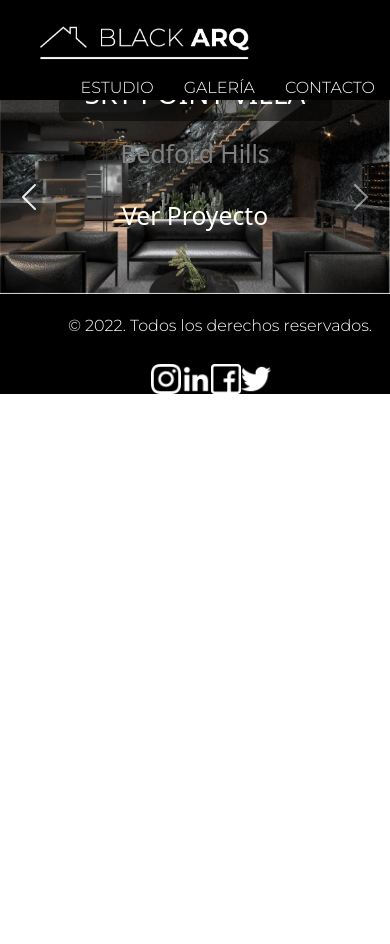
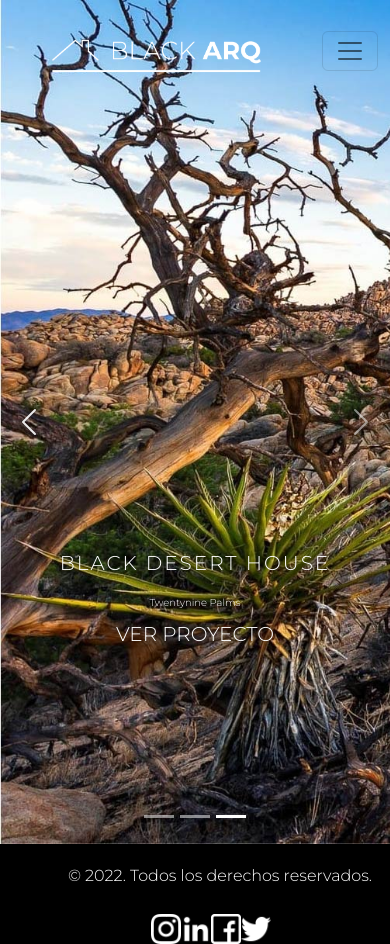
Before and after one commit to Kowa13/Black-Arq, a plain HTML site: page index.html in a window 390 px wide. Both pictures are taken after a click on the button "Previous". Before the commit the page ends 844 px from the top, so only its background shows below. Drawn offline with nearby package versions, Linux system fonts and the light colour scheme.

Commit message:
hice la preentrega2

```diff
--- a/css/1.css
+++ b/css/1.css
@@ -1,112 +1,81 @@
 
 /* RESET */
 *{
-    margin: 0;
-    padding: 0;
-    box-sizing: border-box;
+    font-family: 'Montserrat', sans-serif;
 }
+
 /* HEADER */
-    .div1 {
-        background-color: black;
-        width: 100%;
-        height: 100px;
-        }
-        .logo {
+.logo{
     height: 50px;
     margin-top: 25px;
     margin-left: 40px;
 }
-        .enlace{
-            display: flex;
-            flex-direction: row;
-            justify-content: flex-end;
-            list-style: none;
+.navbar-nav a{
+    font-size: 18px;
+    text-transform: uppercase;
+    font-weight: 500;
 }
-        .enlaces{
-            text-decoration: none;
+.navbar-light .navbar-brand{
     color: white;
-            font-family: 'Montserrat', sans-serif;
-            padding: 15px;
-        }
-        li:hover a{
-            color: grey;
-        }
-    /* MAIN */
-    .contenido__flecha{
-        height: 60px;
-        width: 60px;
-    }
-    .miniatura{
-        display: flex;
-        justify-content: center;
-        height: 100%;
-        align-items: center;
-    }
-    .div3 {
-        height: 100%;
-        display: flex;
-        flex-direction: column;
-        justify-content: center;
-        align-items: center;
-        font-family: 'Montserrat', sans-serif;
-    }
-        .contenido__título{
-            color: white;
-            background-color: rgba(0, 0, 0, 0.507);
-            border-radius: 10px;
-            padding: 10px;
+    font-size: 25px;
+    text-transform: uppercase;
+    font-weight: bold;
+    letter-spacing: 2px;
 }
 
-        .contenido__ubicación{
-            color: gray;
-            padding: 10px;
+/* MAIN */
+.bg-light{
+    background-color: transparent !important;
 }
 
-        .contenido__enter{
-            color: white;
-            text-decoration: none;
-            margin-top: 10px;
-            padding: 10px;
-        }
-        a:hover h2{
-            color: gray;
+.carousel-item{
+    height: 100vh;
+    min-height: 300px;
 }
 .carousel-caption{
     margin-bottom: 150px;
 }
+.carousel-caption h5{
+    font-size: 45px;
+    text-transform: uppercase;
+    letter-spacing: 2px;
+    margin-top: 25px;
+}
+.carousel-caption p{
+    width: 60%;
+    margin: auto;
+    font-size: 18px;
+    line-height: 1.9;
+}
+.carousel-caption a{
+    text-transform: uppercase;
+    text-decoration: none;
+    color: white;
+}
 
 /* BLACK VILLA */
 
-    .fondo1 {
+.fondo1{
     background-color: black;
 }
-
-        .div11 {
-        background-color: rgba(0, 0, 0, 0.274);
-        width: 100%;
-        height: 100px;
+.contenedor{
+    display: flex;
+    flex-direction: column;
 }
-        .logo1 {
-            height: 50px;
-            margin-top: 25px;
-            margin-left: 40px;
+.fila1{
+    display: flex;
+    flex-direction: row;
 }
-        .enlace1{
-            text-decoration: none;
-            color: white;
-            font-family: 'Montserrat', sans-serif;
-            list-style: none;
-            padding: 15px;
+.fila2{
+    display: flex;
+    flex-direction: row;
 }
 .enlaces1{
     display: flex;
     flex-direction: row;
     justify-content: flex-end;
 }
-        li:hover a{
-            color: grey;
-        }
-        .título {
+.título{
     font-family: 'Montserrat', sans-serif;
     color: white;
     padding: 10px;
@@ -119,6 +88,7 @@
     color: white;
     padding: 10px;
 }
+
 
 /* FOOTER */
 .footer{
@@ -149,18 +119,33 @@
 }
 
 @media (max-width: 480px) {
-    .ícono {
+.ícono{
     justify-content: center;
 }
 .derechos{
     justify-content: center;
 }
-    .carousel-caption{
-        font-size: x-small;
+.carousel-caption h5{
+    font-size: 20px;
 }
+.carousel-caption p{
+    font-size: 10px
 }
-    @media (max-width: 900px) {
-        .carousel-caption{
-            margin-bottom: 0px;
+.carousel-caption h2{
+    font-size: 20px
 }
+.contenedor{
+    align-items: center;
 }
+.fila1{
+    flex-direction: column;
+    justify-content: center;
+}
+.fila2{
+    flex-direction: column;
+}
+.parrafo1 p{
+    width: 100%;
+}
+
+}
--- a/index.html
+++ b/index.html
@@ -6,69 +6,92 @@
     <meta name="viewport" content="width=device-width, initial-scale=1.0">
     <link rel="shortcut icon" href="./img/favicon.png" type="image/x-icon">
     <title>Black Arq</title>
+    <link rel="stylesheet" href="./css/1.css">
     <link rel="stylesheet" href="https://cdnjs.cloudflare.com/ajax/libs/animate.css/4.1.1/animate.min.css"/>
-    <link rel="stylesheet" href="./css/1.css">
     <style>
         @import url('https://fonts.googleapis.com/css2?family=Montserrat:wght@300&display=swap');
     </style>
     <!-- CSS only -->
     <link href="https://cdn.jsdelivr.net/npm/bootstrap@5.2.0-beta1/dist/css/bootstrap.min.css" rel="stylesheet" integrity="sha384-0evHe/X+R7YkIZDRvuzKMRqM+OrBnVFBL6DOitfPri4tjfHxaWutUpFmBp4vmVor" crossorigin="anonymous">
+
 </head>
-<body class="fondo">
-    <div class="div1">
-        <header class="header">
-            <a href="index.html">
+<body>
+    <!--HEADER DE LA PÁGINA-->
+    <nav class="navbar navbar-expand-lg fixed-top">
+        <div class="container">
+          <a class="navbar-brand" href="index.html">
             <img class="logo" src="./img/Logo.png" alt="Logo Black Arq">
           </a>
-            <!--NAVEGADOR DE LA PÁGINA-->
-            <nav class="animate__animated animate__backInRight">
-                <ul class="enlace">
-                    <li><a class="enlaces" href="./Pages/estudio.html">ESTUDIO</a></li>
-                    <li><a class="enlaces" href="./Pages/galería.html">GALERÍA</a></li>
-                    <li><a class="enlaces" href="./Pages/contacto.html">CONTACTO</a></li>
+          <button class="navbar-toggler" type="button" data-bs-toggle="collapse" data-bs-target="#navbarSupportedContent" aria-controls="navbarSupportedContent" aria-expanded="false" aria-label="Toggle navigation">
+            <span class="navbar-toggler-icon"></span>
+          </button>
+          <div class="collapse navbar-collapse" id="navbarSupportedContent">
+            <ul class="navbar-nav ms-auto mb-2 mb-lg-0">
+              <li class="nav-item">
+                <a class="nav-link text-white" href="#">ESTUDIO</a>
+              </li>
+              <li class="nav-item">
+                <a class="nav-link text-white" href="#">GALERÍA</a>
+              </li>
+              <li class="nav-item">
+                <a class="nav-link text-white" href="#">CONTACTO</a>
+              </li>
             </ul>
+          </div>
+        </div>
     </nav>
-        </header>
+
+    <!--MAIN DE LA PÁGINA-->
+    <div id="carouselExampleCaptions" class="carousel slide" data-bs-ride="false">
+        <div class="carousel-indicators">
+          <button type="button" data-bs-target="#carouselExampleCaptions" data-bs-slide-to="0" class="active" aria-current="true" aria-label="Slide 1"></button>
+          <button type="button" data-bs-target="#carouselExampleCaptions" data-bs-slide-to="1" aria-label="Slide 2"></button>
+          <button type="button" data-bs-target="#carouselExampleCaptions" data-bs-slide-to="2" aria-label="Slide 3"></button>
         </div>
-    <div id="carouselExampleControls" class="carousel slide" data-bs-ride="carousel">
         <div class="carousel-inner">
           <div class="carousel-item active">
-                <img src="./img/fondo.jpg" class="d-block w-100" alt="...">
+            <img src="./img/fondo.jpg" class="h-100" alt="...">
             <div class="carousel-caption">
-                    <h1 class="contenido__título">BLACK VILLA</h1>
-                    <h2 class="contenido__ubicación">New York</h2>
-                    <a class="contenido__enter" href="./Pages/2.html">
-                    <h2>Ver Proyecto</h2></a>
+                <h5>BLACK VILLA</h5>
+                <p>New York</p>
+                <a class="enter" href="./Pages/2.html">
+                    <h2>Ver Proyecto</h2>
+                </a>
             </div>
           </div>
           <div class="carousel-item">
-                <img src="./img/fondoizq.jpg" class="d-block w-100" alt="...">
+            <img src="./img/fondoizq.jpg" class="h-100" alt="...">
             <div class="carousel-caption">
-                    <h1 class="contenido__título">SKY POINT VILLA</h1>
-                    <h2 class="contenido__ubicación">Bedford Hills</h2>
-                    <a class="contenido__enter" href="./Pages/2.html">
-                    <h2>Ver Proyecto</h2></a>
+                <h5>SKY POINT VILLA</h5>
+                <p>Bedford Hills</p>
+                <a class="enter" href="#">
+                <h2>Ver Proyecto</h2>
+            </a>
             </div>
           </div>
           <div class="carousel-item">
-                <img src="./img/fondoder.jpg" class="d-block w-100" alt="...">
+            <img src="./img/fondoder.jpg" class="h-100" alt="...">
             <div class="carousel-caption">
-                    <h1 class="contenido__título">BLACK DESERT HOUSE</h1>
-                    <h2 class="contenido__ubicación">Twentynine Palms</h2>
-                    <a class="contenido__enter" href="./Pages/2.html">
-                    <h2>Ver Proyecto</h2></a>
+                <h5>BLACK DESERT HOUSE</h5>
+                <p>Twentynine Palms</p>
+                <a class="enter" href="#">
+                    <h2>Ver Proyecto</h2>
+                </a>
             </div>
           </div>
         </div>
-        <button class="carousel-control-prev" type="button" data-bs-target="#carouselExampleControls" data-bs-slide="prev">
+        <button class="carousel-control-prev" type="button" data-bs-target="#carouselExampleCaptions" data-bs-slide="prev">
           <span class="carousel-control-prev-icon" aria-hidden="true"></span>
           <span class="visually-hidden">Previous</span>
         </button>
-        <button class="carousel-control-next" type="button" data-bs-target="#carouselExampleControls" data-bs-slide="next">
+        <button class="carousel-control-next" type="button" data-bs-target="#carouselExampleCaptions" data-bs-slide="next">
           <span class="carousel-control-next-icon" aria-hidden="true"></span>
           <span class="visually-hidden">Next</span>
         </button>
     </div>
+
+
+
 
     <!--FOOTER DE LA PÁGINA-->
     <footer class="footer">
```
Also changed, not shown: Pages/2.html (+30 -19 lines). Lines whose indentation alone changed are shown as unchanged.
